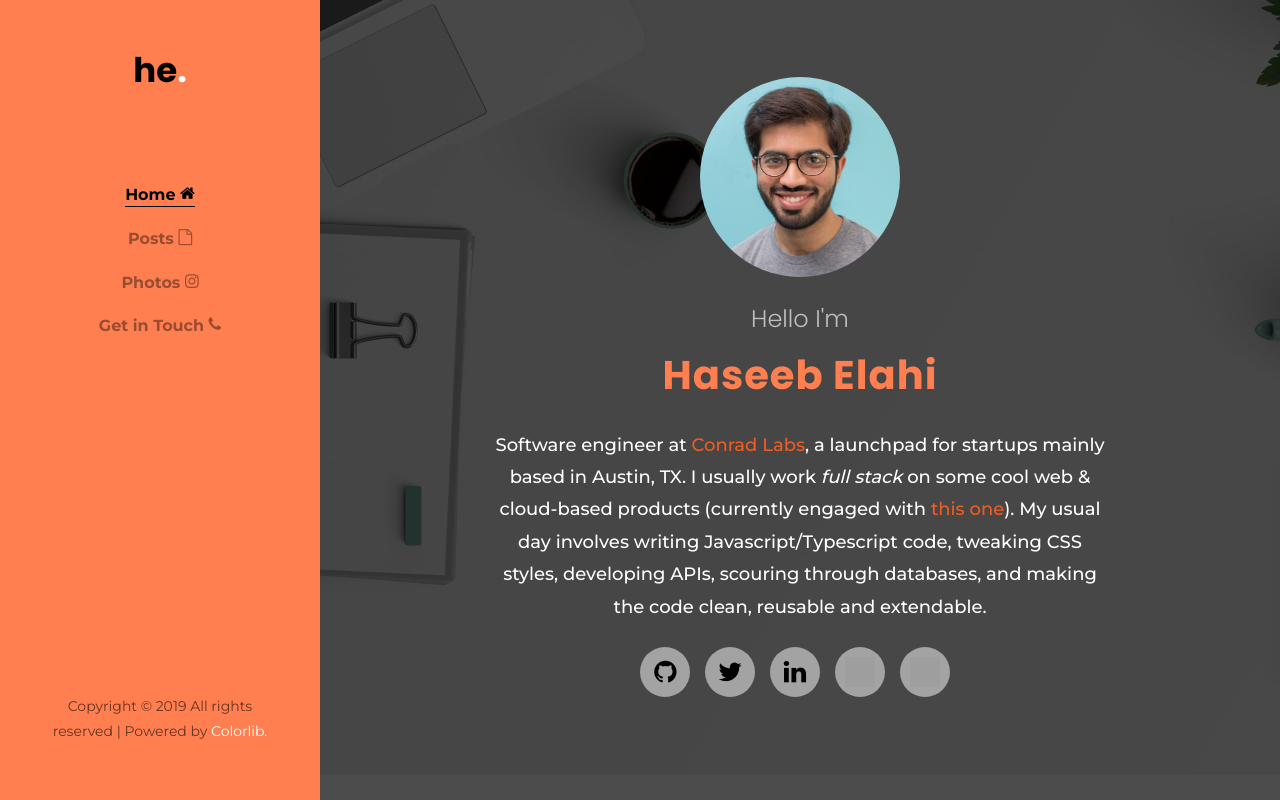
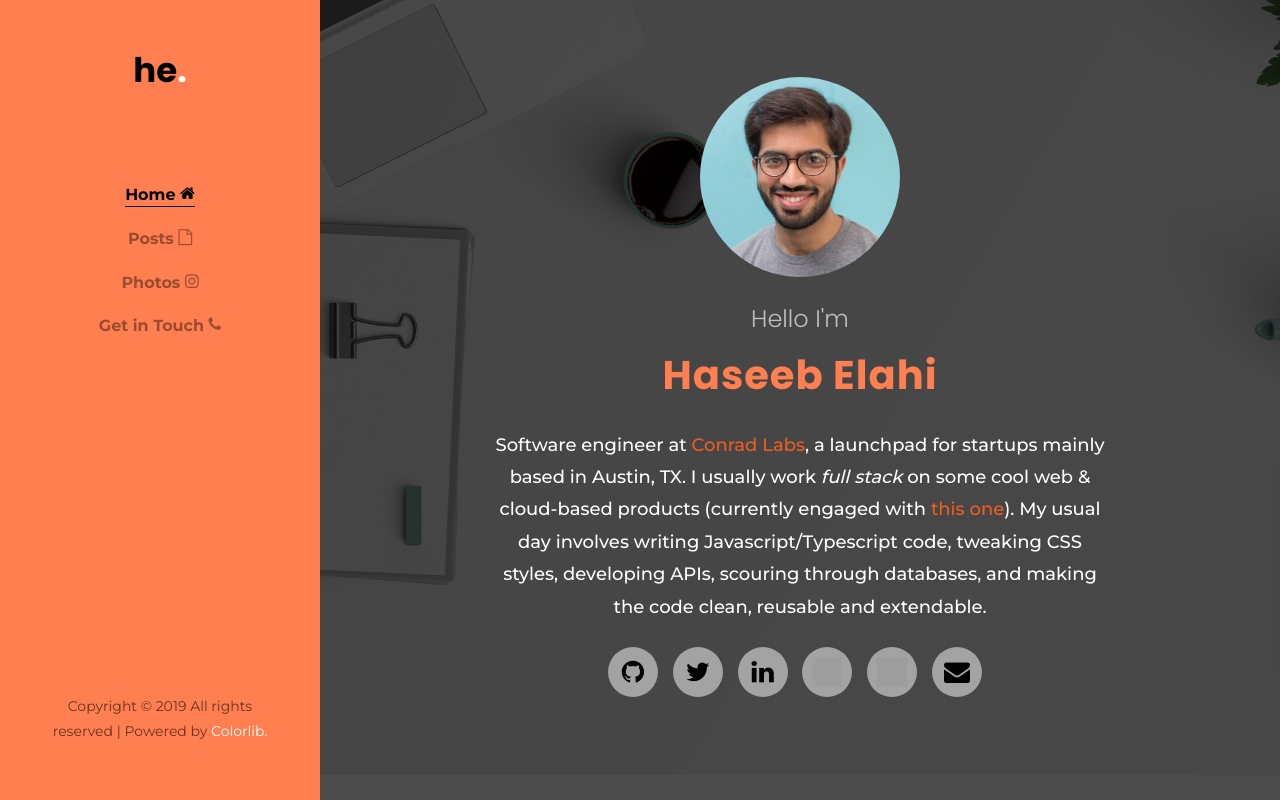
Before and after one commit to haseebelahi/haseebelahi.github.io, a plain HTML site: page index.html in a window 1280 px wide. Shown: the top 800 px of the page. Drawn offline with Linux system fonts and the light colour scheme; grey boxes are pictures that could not be loaded; a script that the page names is missing; files whose address does not match are found by name.

Commit message:
add emailto link

```diff
--- a/index.html
+++ b/index.html
@@ -117,6 +117,11 @@
 										<img class="custom-icon" src="https://user-images.githubusercontent.com/1915993/32196425-b3e7e484-bdd1-11e7-92ef-b65c5eb8b307.png" alt="haseeb's Messenger" height="30" width="30">
 									</a>
 								</li>
+								<li class="ftco-animate">
+									<a href="mailto:haseebelaahi@gmail.com" target="_blank">
+										<span class="icon-envelope"></span>
+									</a>
+								</li>
 							</ul>
 						</div>
 					</div>
```
